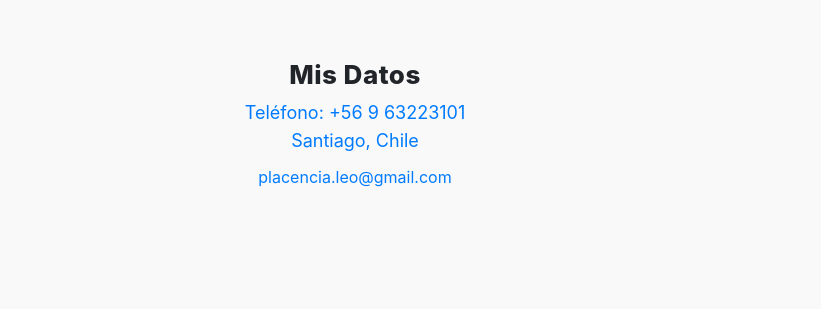
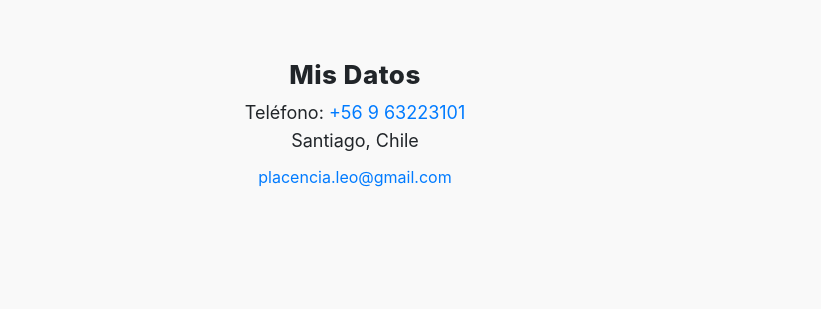
Before and after one commit to leoplacencia/leoplacencia.github.io, a plain HTML site: page index.html in a window 1280 px wide. Shown: the part 3294-3603 px from the top of the page, 0-821 px from the left. Drawn offline with Linux system fonts and the light colour scheme; files whose address does not match are found by name.

Commit message:
Update index.html

```diff
--- a/index.html
+++ b/index.html
@@ -250,12 +250,12 @@
 
 								<div class="desc">
 										<h2 class="">Mis Datos</h2>
-										<p><a href="tel:+56963223101">
-											Teléfono: +56 9 63223101
+										<p>
+											Teléfono: <a href="tel:+56963223101">+56 9 63223101</a>
 											<br/>
 											Santiago, Chile
 
-										</a></p>
+										</p>
 										<a href="mailto:placencia.leo@gmail.com" class="more">placencia.leo@gmail.com</a>
 										<br/>
 										<br/>
```
